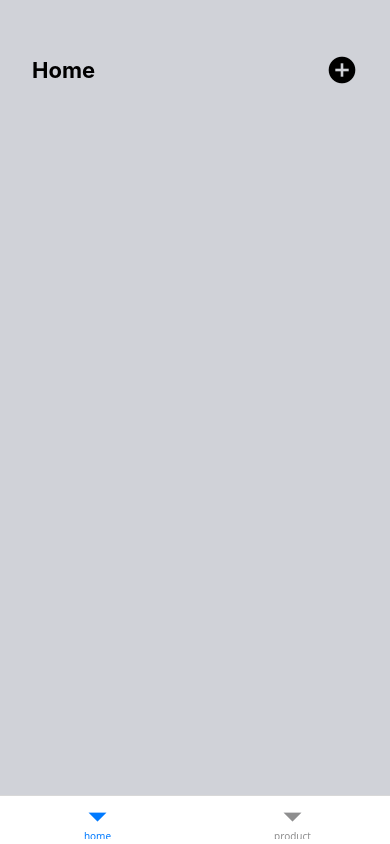
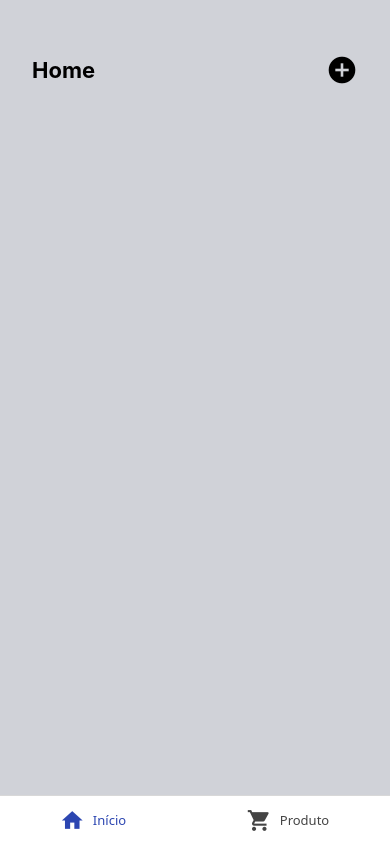
Before and after one commit to Kaue-Luz/Navigation, a React Native app: screen /home in a window 390 px wide. Built offline with nearby package versions, Linux system fonts and the light colour scheme.

Commit message:
Bottom Tabs e Drawers - Customizando Bottom Navigator

```diff
--- a/src/routes/BottomRoutes.tsx
+++ b/src/routes/BottomRoutes.tsx
@@ -2,6 +2,7 @@
   createBottomTabNavigator,
   BottomTabScreenProps,
 } from "@react-navigation/bottom-tabs";
+import { MaterialIcons } from "@expo/vector-icons";
 
 import { Product } from "@/app/Product";
 import { Home } from "@/app/Home";
@@ -20,10 +21,33 @@
   return (
     <Tab.Navigator
       initialRouteName="home"
-      screenOptions={{ headerShown: false }}
+      screenOptions={{
+        headerShown: false,
+        tabBarActiveTintColor: "#2c46b1",
+        tabBarInactiveTintColor: "#444444",
+        tabBarLabelPosition: "beside-icon",
+      }}
     >
-      <Tab.Screen name="home" component={Home} />
-      <Tab.Screen name="product" component={Product} />
+      <Tab.Screen
+        name="home"
+        component={Home}
+        options={{
+          tabBarLabel: "Início",
+          tabBarIcon: ({ color, size }) => (
+            <MaterialIcons name="home" size={size} color={color} />
+          ),
+        }}
+      />
+      <Tab.Screen
+        name="product"
+        component={Product}
+        options={{
+          tabBarLabel: "Produto",
+          tabBarIcon: ({ color, size }) => (
+            <MaterialIcons name="shopping-cart" size={size} color={color} />
+          ),
+        }}
+      />
     </Tab.Navigator>
   );
 }
```
